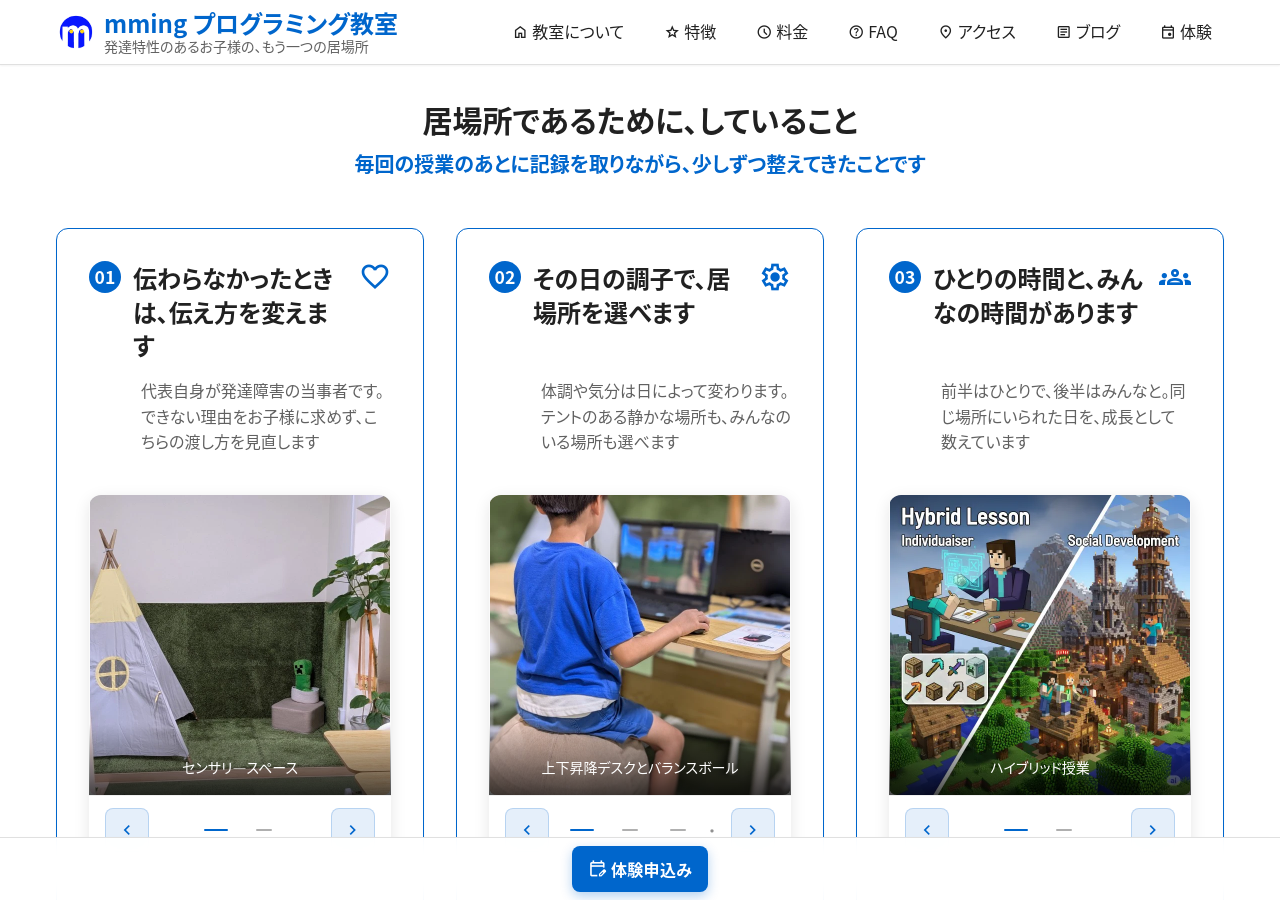
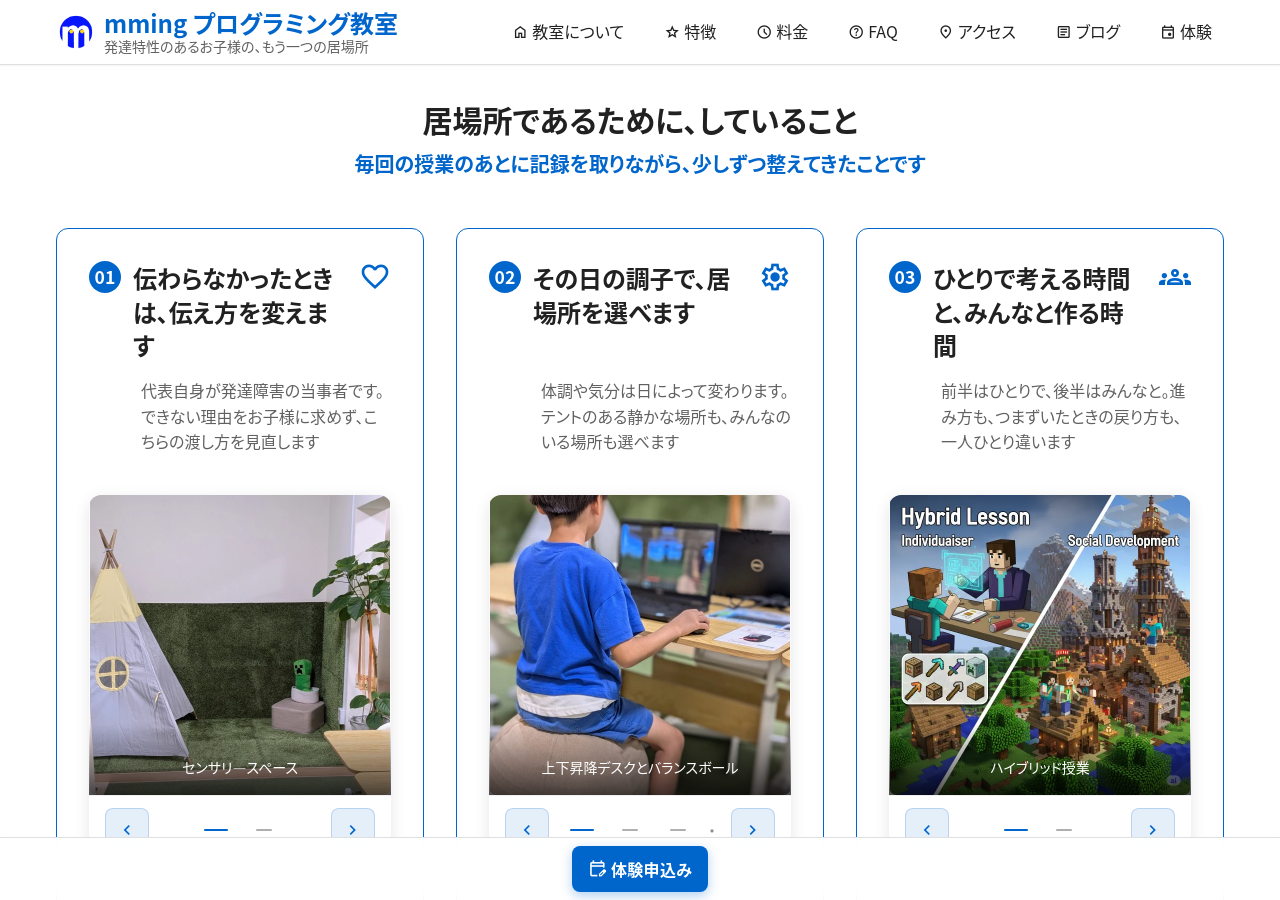
Before and after one commit to Mming-Lab/Mming-Lab.github.io, a Jekyll site: the page built from index.html, in a window 1280 px wide and 900 px high, scrolled down 2244 px. Built offline with Jekyll 4.4.1, drawn with Linux system fonts in a browser that asks for light colours.

Commit message:
fix: 特徴03のタイトルが中身を覆っていなかったのを修正
ソースレビューと復習のシールを足した結果、
「ひとりの時間と、みんなの時間があります」というタイトルの外側に
3つの項目（進み方・レビュー・復習）がぶら下がる状態になっていた。
特徴02で直したのと同じ誤りを、移した先で繰り返していた。

追加のたびに単体で置き場を判断し、全体を見直していなかったことが原因。

- タイトルを「ひとりで考える時間と、みんなと作る時間」に変更。
  要約にも進み方と戻り方を入れ、どう学ぶかまでを覆う形にした
- 要約から外した「同じ場所にいられた日を、それだけで成長として
  数えています」は、後半30分の中に移した。居場所の価値基準として
  落とせない一文のため

Co-Authored-By: Claude Opus 5 <noreply@anthropic.com>

```diff
--- a/_data/features.yml
+++ b/_data/features.yml
@@ -136,8 +136,11 @@ items:
 
   - id: "method"
     number: "03"
-    title: "ひとりの時間と、みんなの時間があります"
-    summary: "前半はひとりで、後半はみんなと。同じ場所にいられた日を、成長として数えています"
+    # 注: 前半/後半の話だけでなく、進み方・見方（ソースレビュー）・復習の扱いまで
+    # 含むため、タイトルは「どう学ぶか」を覆う形にしている。
+    # 「同じ場所にいられた日を成長として数える」は後半30分の中に移した。
+    title: "ひとりで考える時間と、みんなと作る時間"
+    summary: "前半はひとりで、後半はみんなと。進み方も、つまずいたときの戻り方も、一人ひとり違います"
     icon: groups
     images:
       main:
@@ -177,6 +180,8 @@ items:
             text: "「好きなものを通じて誰かと関われた」という経験を大切にしています"
           - icon: "groups"
             text: "助け合う雰囲気ができてくると、こちらが促さなくても話し合いが進みます"
+          - icon: "favorite"
+            text: "同じ場所にいられた日を、それだけで成長として数えています"
 
       # 注: 以前ここに「決まったカリキュラムはありません」と書いていたが誤り。
       # 課題の順番は全員同じで、違うのは進捗と復習の回数。
```
